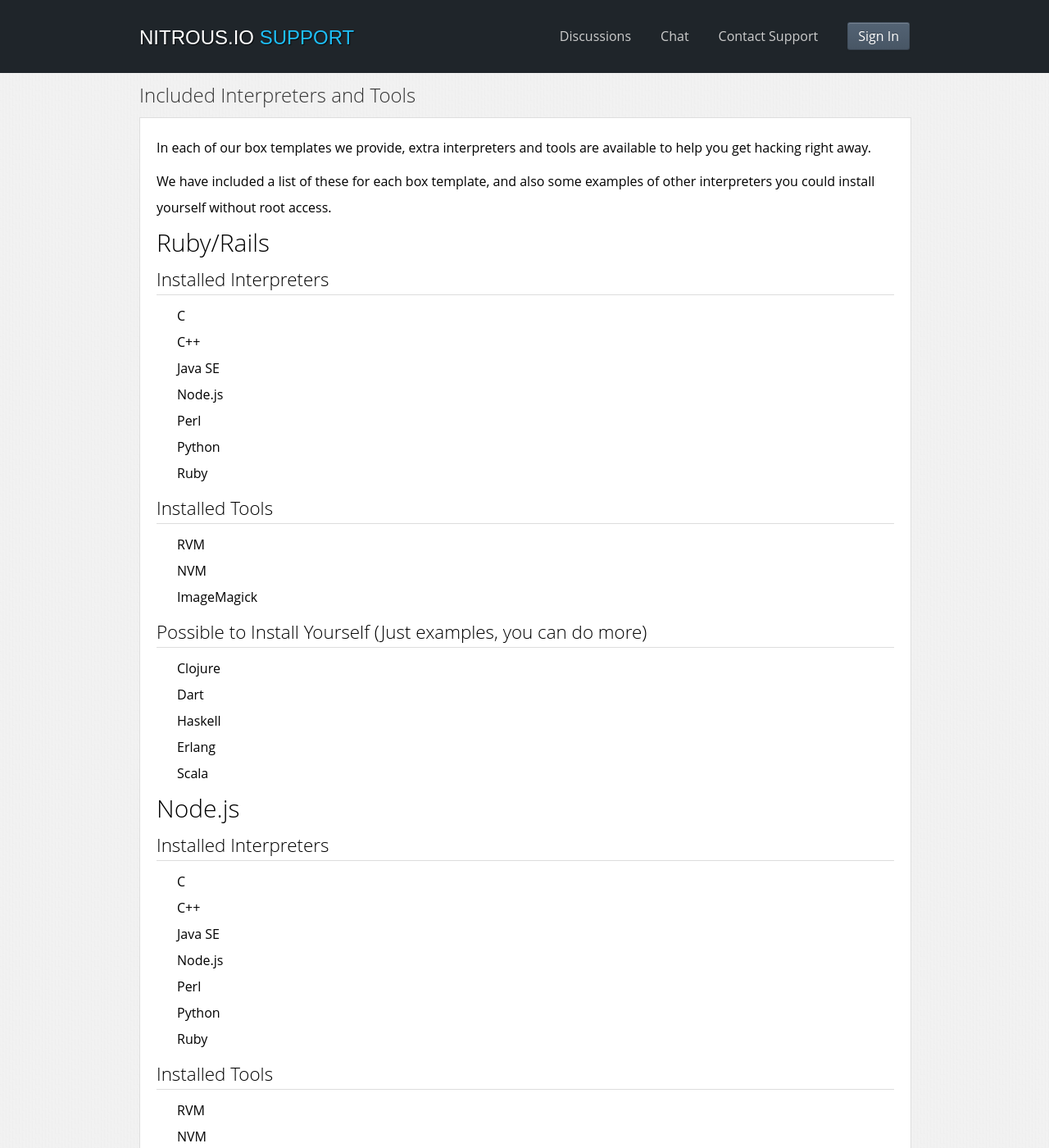
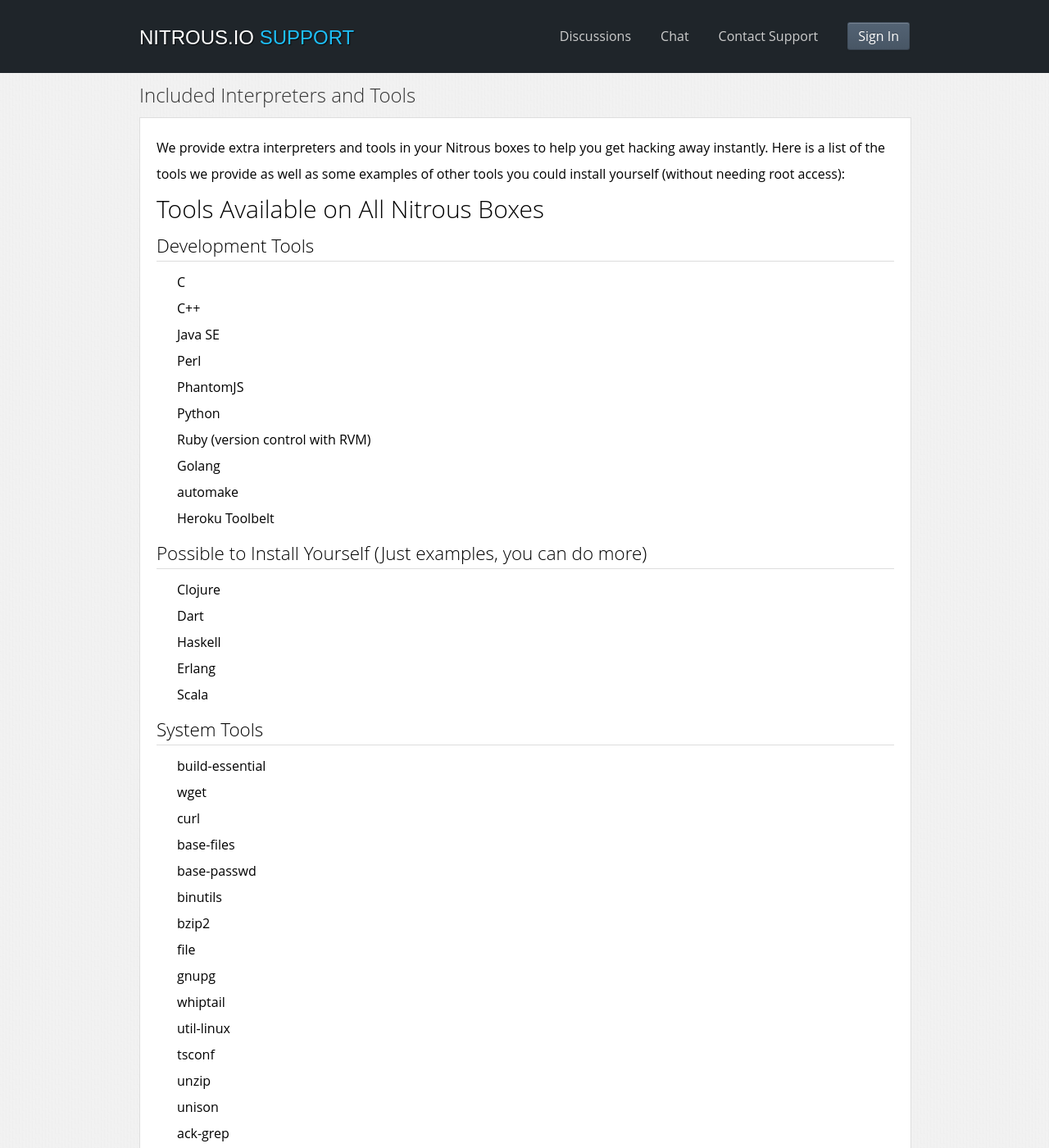
Before and after one commit to pkallberg/help.nitrous.io, a Jekyll site: the page built from _posts/2013-07-12-box-interpreters-and-tools.md, in a window 1280 px wide and 1400 px high. Shown: the whole window at 82% size. Built offline with Jekyll 4.4.1, drawn with Linux system fonts in a browser that asks for light colours; some web fonts are replaced; comment, search, counter and statistics services are not loaded; some of the changed text lies outside the part shown.

Commit message:
updated list of installed tools

```diff
--- a/_posts/2013-07-12-box-interpreters-and-tools.md
+++ b/_posts/2013-07-12-box-interpreters-and-tools.md
@@ -5,25 +5,22 @@
 categories: [faq, boxes]
 ---
 
-In each of our box templates we provide, extra interpreters and tools are available to help you get hacking right away.
+We provide extra interpreters and tools in your Nitrous boxes to help you get hacking away instantly. Here is a list of the tools we provide as well as some examples of other tools you could install yourself (without needing root access):
 
-We have included a list of these for each box template, and also some examples of other interpreters you could install yourself without root access.
+# Tools Available on All Nitrous Boxes
 
-# Ruby/Rails
+### Development Tools
 
-### Installed Interpreters
 * C
 * C++
 * Java SE
-* Node.js
 * Perl
+* PhantomJS
 * Python
-* Ruby
-
-### Installed Tools
-* RVM
-* NVM
-* ImageMagick
+* Ruby (version control with RVM)
+* Golang
+* automake
+* Heroku Toolbelt
 
 ### Possible to Install Yourself (Just examples, you can do more)
 * Clojure
@@ -32,69 +29,64 @@
 * Erlang
 * Scala
 
-# Node.js
+### System Tools
 
-### Installed Interpreters
-* C
-* C++
-* Java SE
-* Node.js
-* Perl
-* Python
-* Ruby
+* build-essential
+* wget
+* curl
+* base-files
+* base-passwd
+* binutils
+* bzip2
+* file
+* gnupg
+* whiptail
+* util-linux
+* tsconf
+* unzip
+* unison
+* ack-grep
+* traceroute
+* psmisc
+* openssl
+* update-motd
+* man-db
+* getopt
 
-### Installed Tools
-* RVM
-* NVM
+### Image Manipulation Tools
+
 * ImageMagick
 
-### Possible to Install Yourself (Just examples, you can do more)
-* Clojure
-* Dart
-* Haskell
-* Erlang
-* Scala
+### Text Editors
 
-# Python/Django
+* nano
+* emaccs23-nox
+* vim-nox
 
-### Installed Interpreters
-* C
-* C++
-* Java SE
-* Perl
+### Remote Sessions
+
+* SSH
+* tmux
+* screen
+
+# Ruby/Rails Box (Additional Tools)
+
+### Development Tools
+* Node.js (version control with NVM)
+* Ruby  (version control with RVM)
+
+# Node.js Box (Additional Tools)
+
+### Development Tools
+* Node.js (version control with NVM)
+
+# Python/Django Box (Additional Tools)
+
+### Development Tools
 * Python
-* Ruby
 
-### Installed Tools
-* RVM
-* ImageMagick
+# Go Box (Additional Tools)
 
-### Possible to Install Yourself (Just examples, you can do more)
-* Clojure
-* Dart
-* Haskell
-* Erlang
-* Scala
-
-# Go
-
-### Installed Interpreters
-* C
-* C++
+### Development Tools
 * Go
-* Java SE
-* Perl
-* Python
-* Ruby
-
-### Installed Tools
-* RVM
-* NVM
-* ImageMagick
-
-### Possible to Install Yourself (Just examples, you can do more)
-* Clojure
-* Dart
-* Haskell
-* Erlang
-* Scala
+* Node.js (version control with NVM)
```
